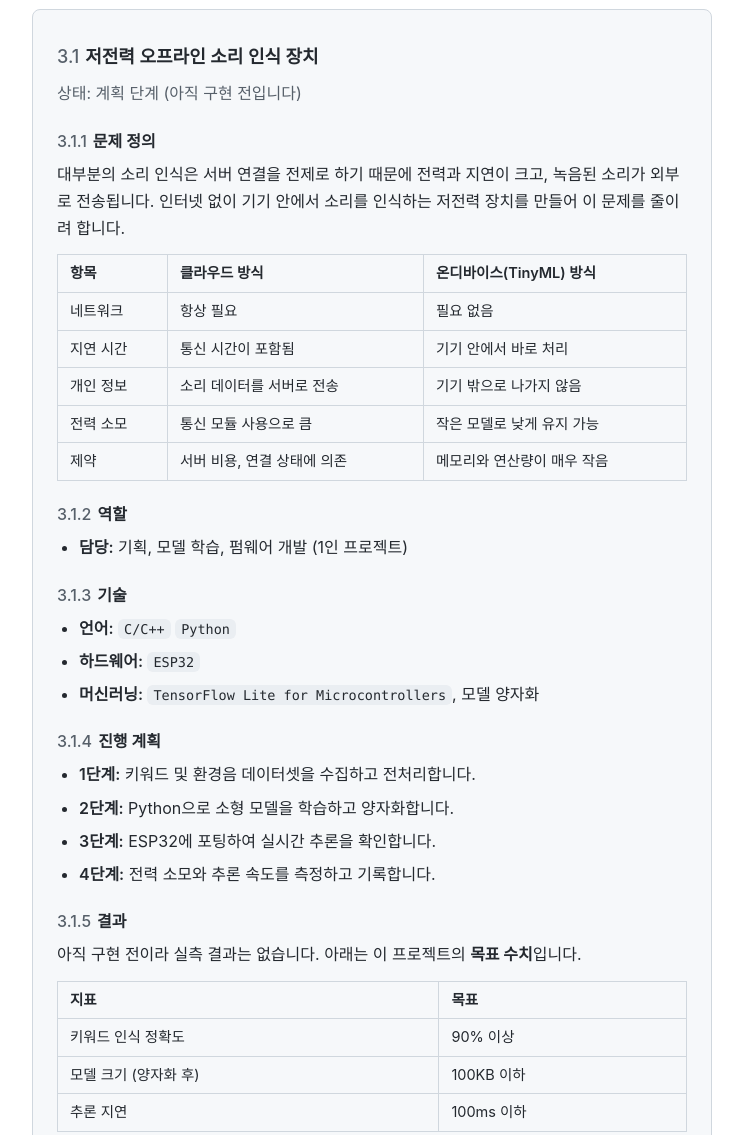
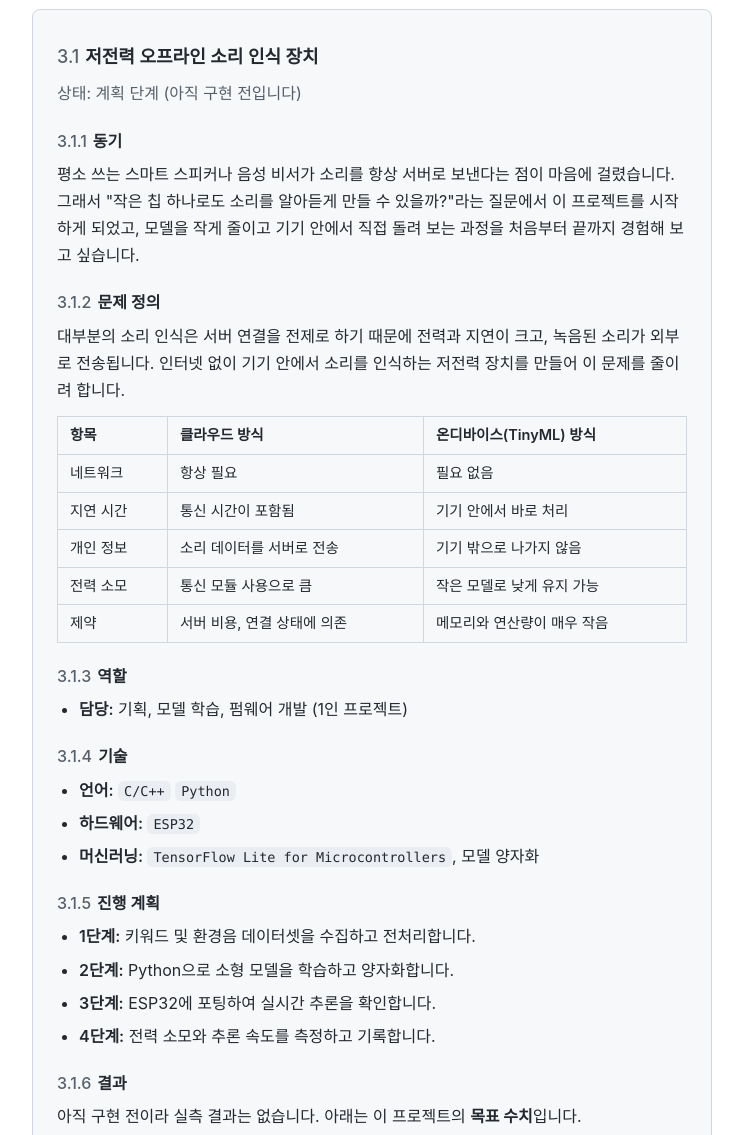
Before and after one commit to microbrain01/microbrain01.github.io, a plain HTML site: page index.html in a window 1280 px wide. Shown: the part 1140-2275 px from the top of the page, without its empty margins (268-1011 px from the left). Drawn offline with Linux system fonts and the light colour scheme.

Commit message:
Add files via upload

```diff
--- a/index.html
+++ b/index.html
@@ -148,7 +148,14 @@
     <h3><span class="num">3.1</span>저전력 오프라인 소리 인식 장치</h3>
     <p class="muted">상태: 계획 단계 (아직 구현 전입니다)</p>
 
-    <h4><span class="num">3.1.1</span>문제 정의</h4>
+    <h4><span class="num">3.1.1</span>동기</h4>
+    <p>
+      평소 쓰는 스마트 스피커나 음성 비서가 소리를 항상 서버로 보낸다는 점이 마음에 걸렸습니다.
+      그래서 "작은 칩 하나로도 소리를 알아듣게 만들 수 있을까?"라는 질문에서 이 프로젝트를 시작하게 되었고,
+      모델을 작게 줄이고 기기 안에서 직접 돌려 보는 과정을 처음부터 끝까지 경험해 보고 싶습니다.
+    </p>
+
+    <h4><span class="num">3.1.2</span>문제 정의</h4>
     <p>
       대부분의 소리 인식은 서버 연결을 전제로 하기 때문에 전력과 지연이 크고, 녹음된 소리가 외부로 전송됩니다.
       인터넷 없이 기기 안에서 소리를 인식하는 저전력 장치를 만들어 이 문제를 줄이려 합니다.
@@ -164,19 +171,19 @@
       </table>
     </div>
 
-    <h4><span class="num">3.1.2</span>역할</h4>
+    <h4><span class="num">3.1.3</span>역할</h4>
     <ul>
       <li><span class="label">담당:</span> 기획, 모델 학습, 펌웨어 개발 (1인 프로젝트)</li>
     </ul>
 
-    <h4><span class="num">3.1.3</span>기술</h4>
+    <h4><span class="num">3.1.4</span>기술</h4>
     <ul>
       <li><span class="label">언어:</span> <code>C/C++</code> <code>Python</code></li>
       <li><span class="label">하드웨어:</span> <code>ESP32</code></li>
       <li><span class="label">머신러닝:</span> <code>TensorFlow Lite for Microcontrollers</code>, 모델 양자화</li>
     </ul>
 
-    <h4><span class="num">3.1.4</span>진행 계획</h4>
+    <h4><span class="num">3.1.5</span>진행 계획</h4>
     <ul>
       <li><span class="label">1단계:</span> 키워드 및 환경음 데이터셋을 수집하고 전처리합니다.</li>
       <li><span class="label">2단계:</span> Python으로 소형 모델을 학습하고 양자화합니다.</li>
@@ -184,7 +191,7 @@
       <li><span class="label">4단계:</span> 전력 소모와 추론 속도를 측정하고 기록합니다.</li>
     </ul>
 
-    <h4><span class="num">3.1.5</span>결과</h4>
+    <h4><span class="num">3.1.6</span>결과</h4>
     <p>아직 구현 전이라 실측 결과는 없습니다. 아래는 이 프로젝트의 <strong>목표 수치</strong>입니다.</p>
     <div class="table-wrap">
       <table>
@@ -195,7 +202,7 @@
       </table>
     </div>
 
-    <h4><span class="num">3.1.6</span>링크</h4>
+    <h4><span class="num">3.1.7</span>링크</h4>
     <ul>
       <li><span class="label">데모:</span> <span class="muted">프로토타입 완성 후 추가할 예정입니다.</span></li>
       <li><span class="label">소스 코드:</span>
```
Also changed, not shown: 1 other file.
